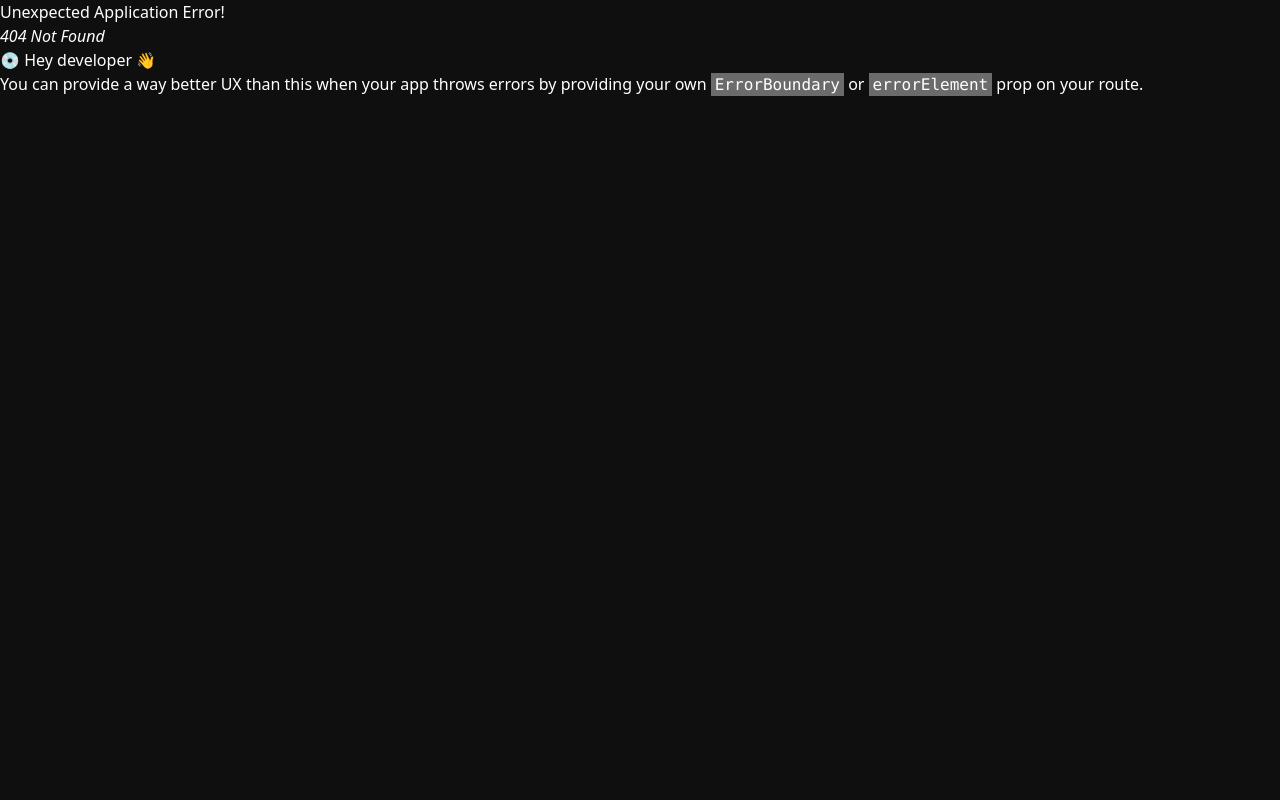
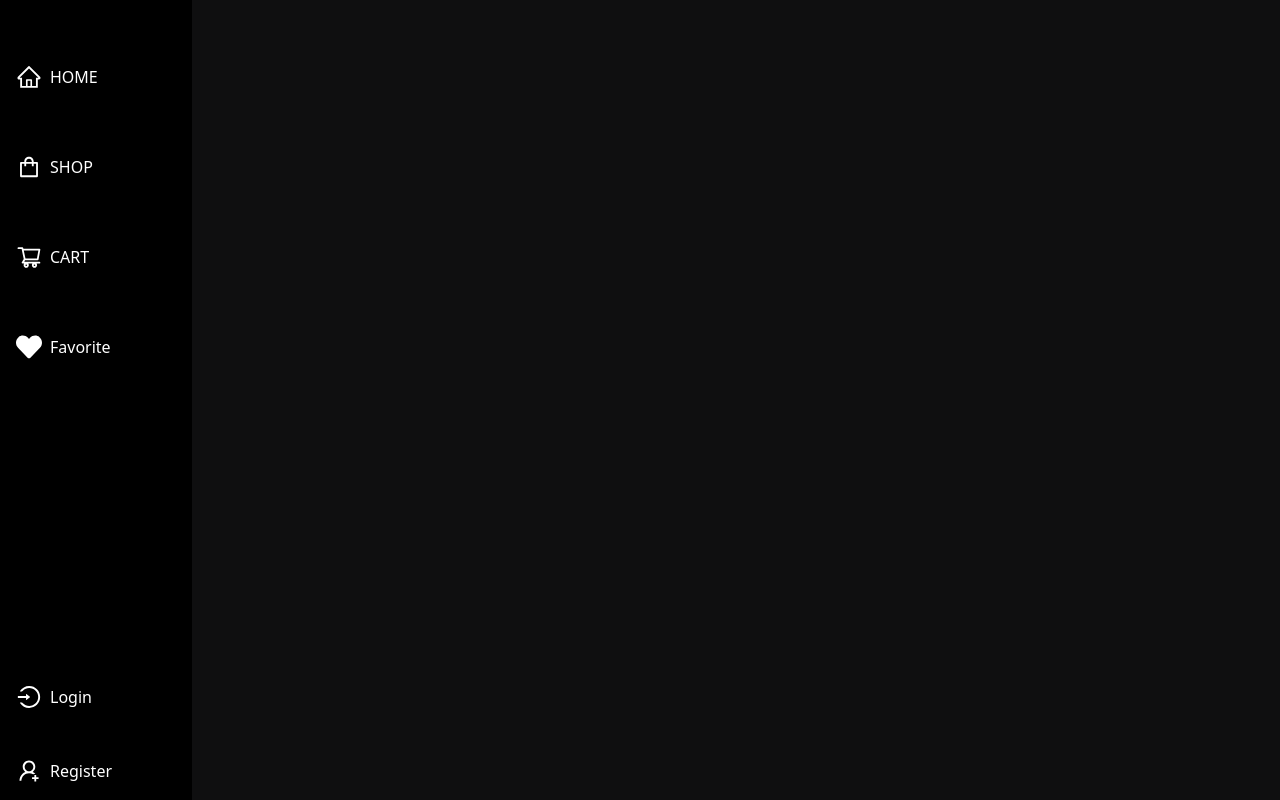
Before and after one commit to ViniciusPereirx/E-commerce, a React (Vite) app in the folder frontend/: page /register in a window 1280 px wide. Before the commit this address had no page. Built offline with nearby package versions, Linux system fonts and the light colour scheme.

Commit message:
E-commerce

```diff
--- a/frontend/src/main.jsx
+++ b/frontend/src/main.jsx
@@ -8,11 +8,13 @@ import store from "./redux/store.js";
 
 // Auth
 import Login from "./pages/Auth/Login.jsx";
+import Register from "./pages/Auth/Register.jsx";
 
 const router = createBrowserRouter(
   createRoutesFromElements(
     <Route path="/" element={<App />}>
       <Route path="/login" element={<Login />} />
+      <Route path="/register" element={<Register />} />
     </Route>
   )
 );
--- a/frontend/src/pages/Auth/Navigation.jsx
+++ b/frontend/src/pages/Auth/Navigation.jsx
@@ -121,7 +121,7 @@ const Navigation = () => {
 
         {dropdownOpen && userInfo && (
           <ul
-            className={`absolute right-0 mt-2 mr-11 space-y-2 bg-white text-gray-600 ${
+            className={`absolute right-0 mt-2 mr-11 space-y-2 bg-white text-gray-300 ${
               !userInfo.isAdmin ? "-top-20" : "-top-80"
             }`}
           >
--- /dev/null
+++ b/frontend/src/pages/Auth/Register.jsx
@@ -0,0 +1,5 @@
+const Register = () => {
+  return <div>Register</div>;
+};
+
+export default Register;
```
